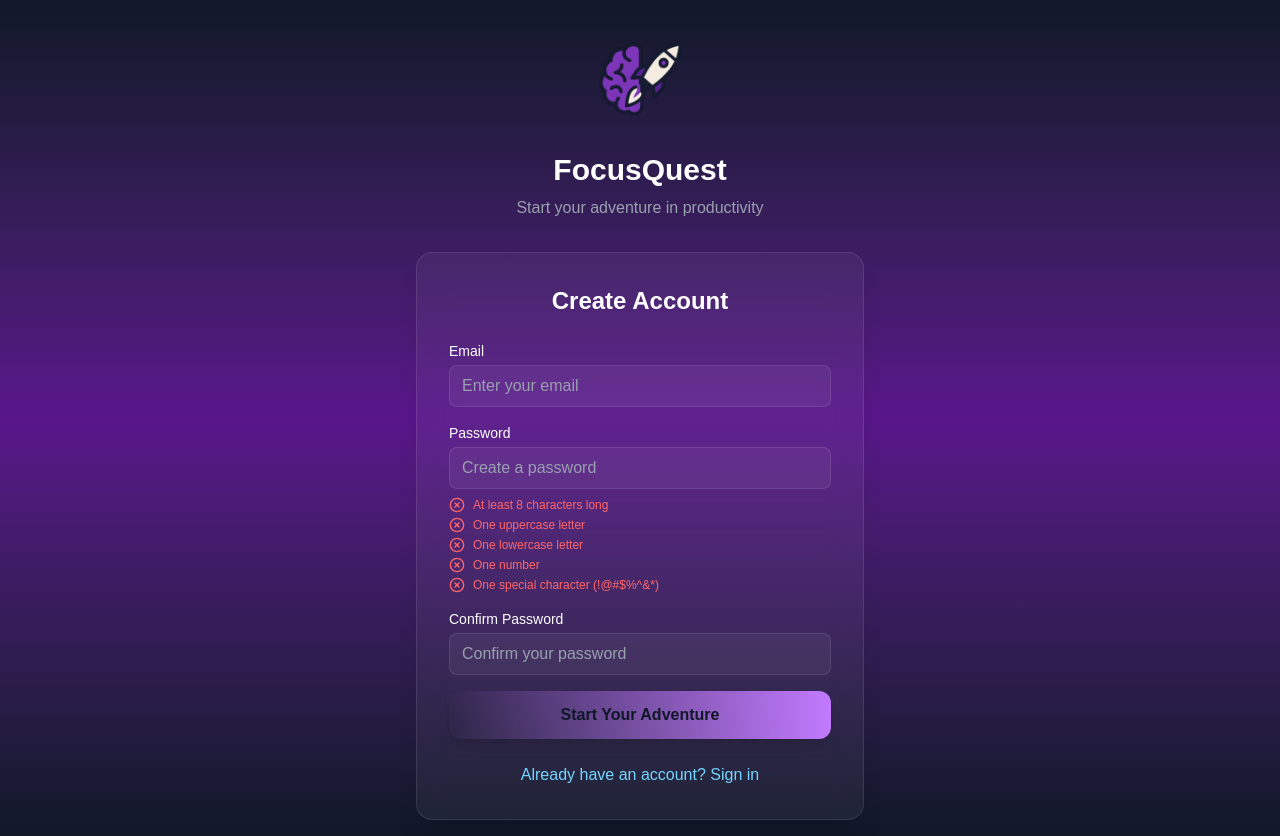
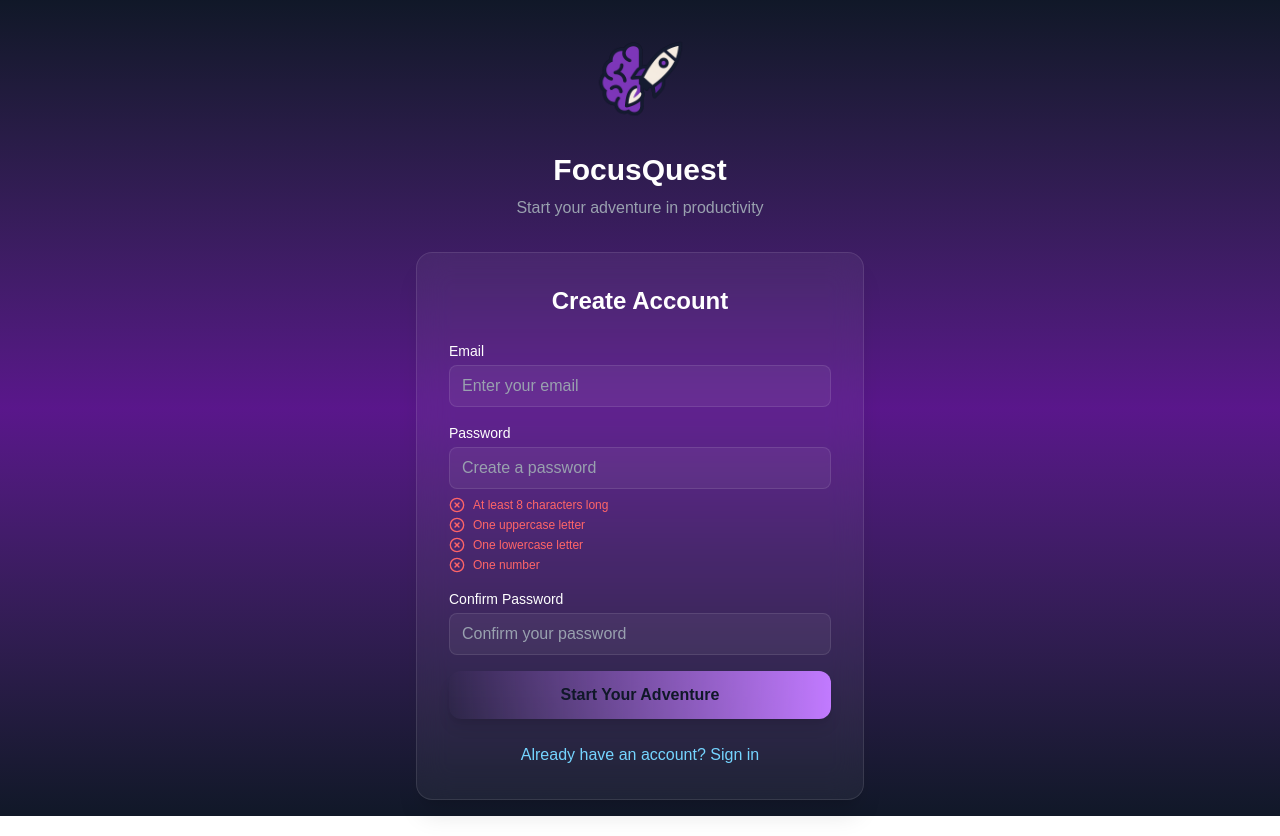
Before and after one commit to okalmanwa/adhd-app, a Next.js app: page /register in a window 1280 px wide. Built offline with nearby package versions, Linux system fonts and the light colour scheme; no server answers.

Commit message:
refactor: remove special character requirement from password validation

```diff
--- a/src/app/register/page.tsx
+++ b/src/app/register/page.tsx
@@ -43,11 +43,6 @@ export default function Register() {
     {
       label: 'One number',
       regex: /[0-9]/,
-      met: false
-    },
-    {
-      label: 'One special character (!@#$%^&*)',
-      regex: /[!@#$%^&*]/,
       met: false
     }
   ], []);
--- a/src/contexts/AuthContext.tsx
+++ b/src/contexts/AuthContext.tsx
@@ -137,9 +137,6 @@ export function AuthProvider({ children }: { children: React.ReactNode }) {
       if (!/[0-9]/.test(password)) {
         throw new Error('Password must contain at least one number');
       }
-      if (!/[!@#$%^&*(),.?":{}|<>]/.test(password)) {
-        throw new Error('Password must contain at least one special character');
-      }
 
       const { data, error } = await supabase.auth.signUp({
         email,
```
